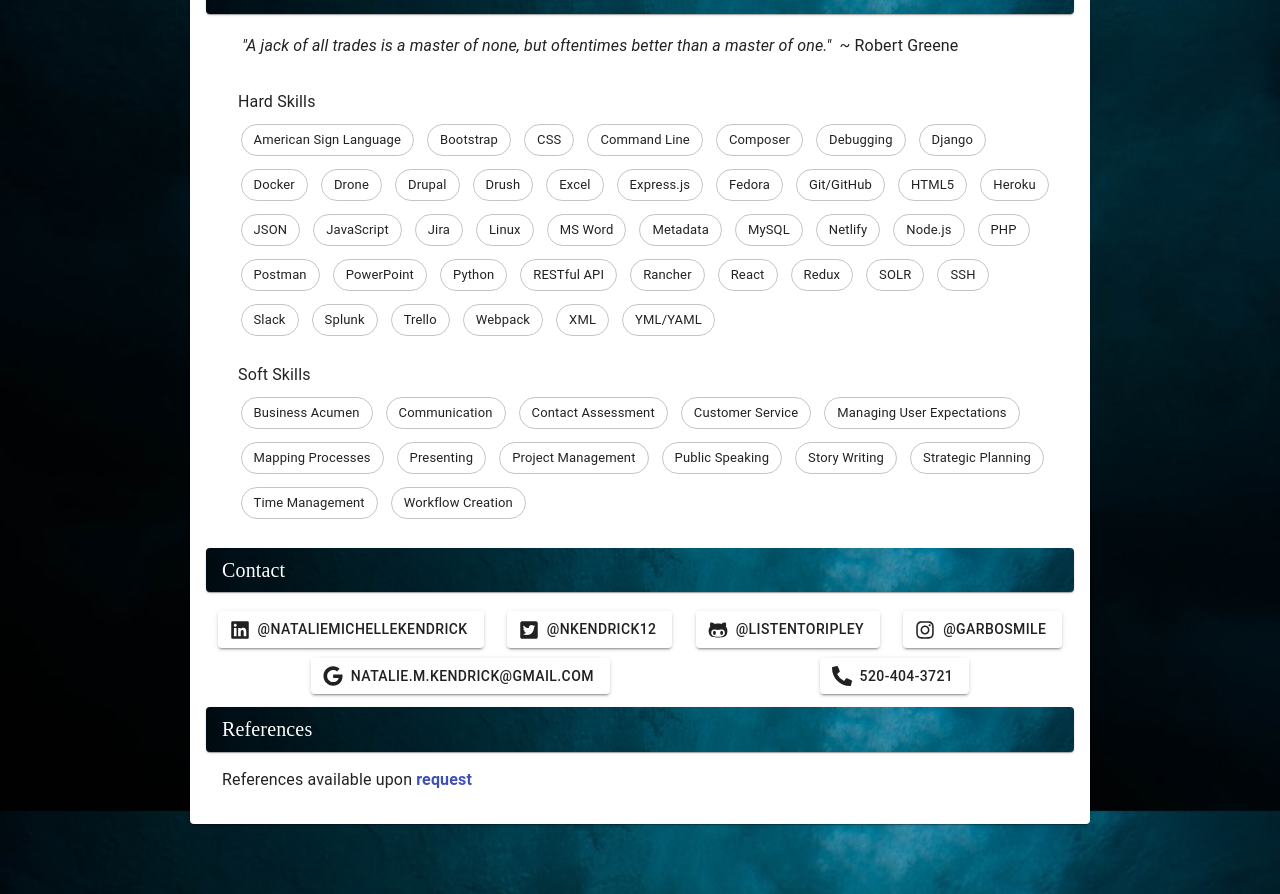
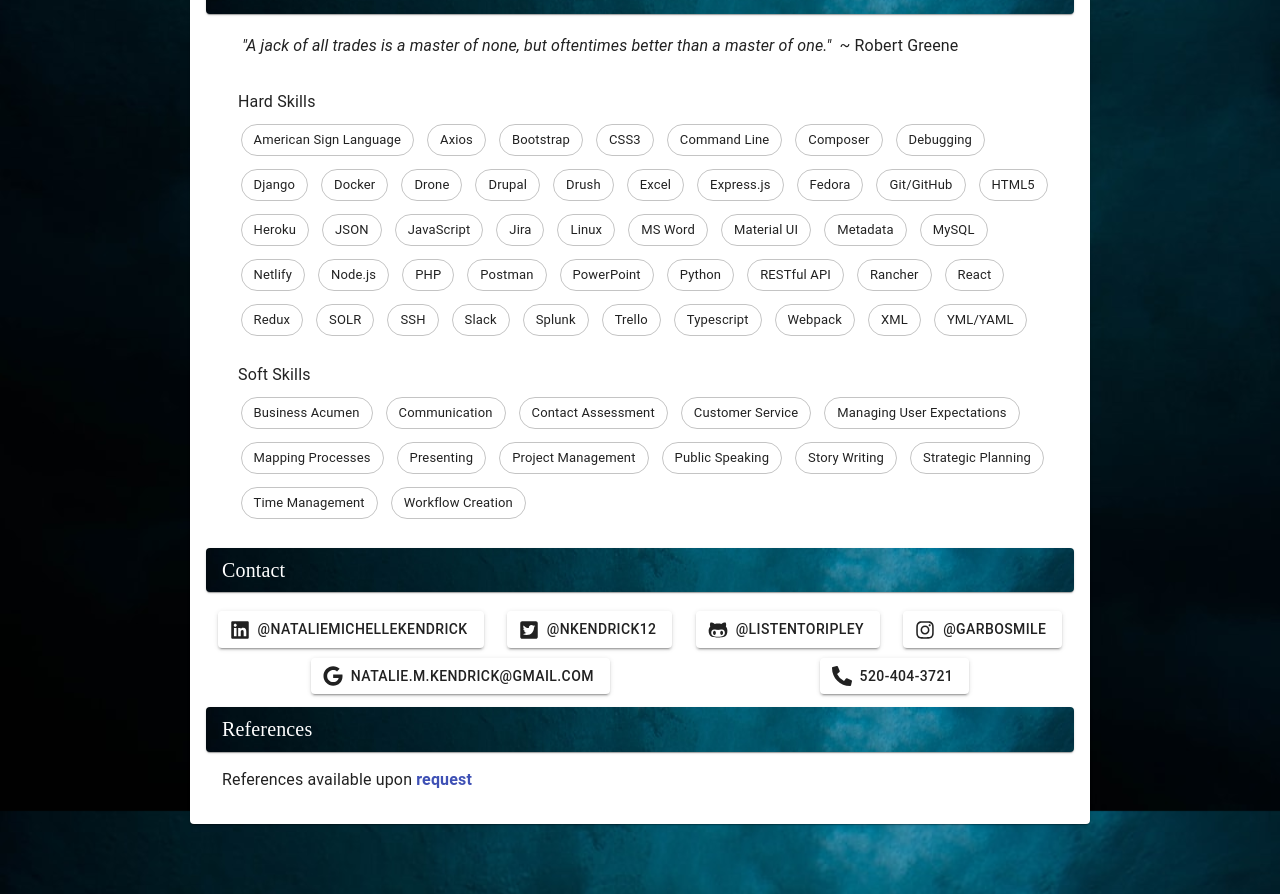
Before and after one commit to listenToRipley/nataliekendrick, a React (Create React App) app: page /resume in a window 1280 px wide. Shown: the part 2068-2962 px from the top of the page. Built offline with nearby package versions, Linux system fonts and the light colour scheme.

Commit message:
skills update

```diff
--- a/src/Components/ResumeSkills.js
+++ b/src/Components/ResumeSkills.js
@@ -66,7 +66,7 @@ const ResumeSkills = () => {
       "MySQL",
       "Express.js",
       "HTML5",
-      "CSS",
+      "CSS3",
       "Docker",
       "Python",
       "SOLR",
@@ -100,7 +100,10 @@ const ResumeSkills = () => {
       "Trello",
       "Composer",
       "Postman",
-      "Bootstrap"
+      "Bootstrap",
+      "Axios",
+      "Material UI",
+      "Typescript"
     ]
 
     //better option than list?
```
